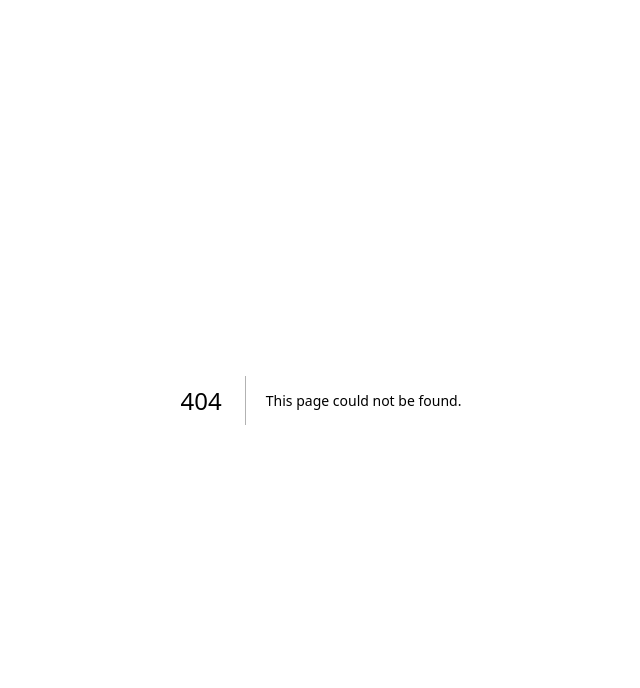
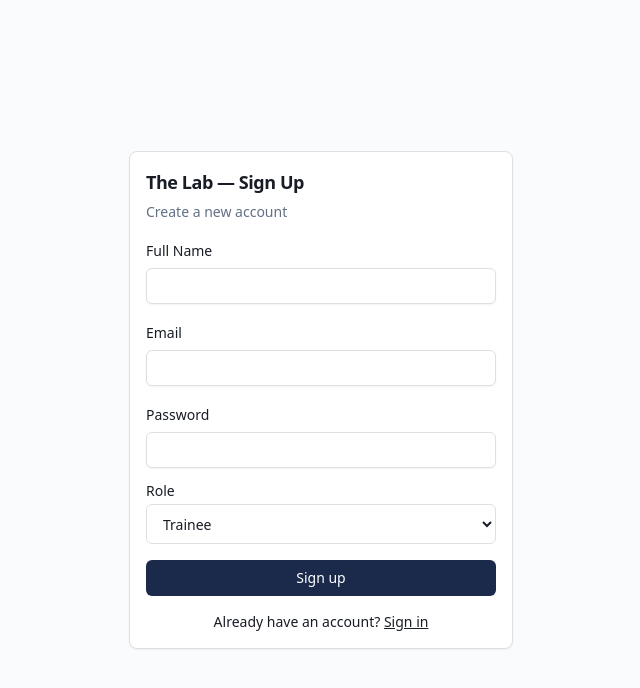
Before and after one commit to ErwinWork21/training-management-tli, a Next.js app: page /signup in a window 1280 px wide. Before the commit this address had no page. Shown: the top 688 px of the page, without its empty margins (319-959 px from the left). Built offline with nearby package versions, Linux system fonts and the light colour scheme.

Commit message:
new: signup features

```diff
--- a/app/(auth)/login/page.tsx
+++ b/app/(auth)/login/page.tsx
@@ -79,6 +79,12 @@ export default function LoginPage() {
           <Suspense fallback={<div className="text-sm text-muted-foreground">Loading form...</div>}>
             <LoginForm />
           </Suspense>
+          <div className="mt-4 text-center text-sm">
+            Don't have an account?{' '}
+            <a href="/signup" className="underline hover:text-primary">
+              Sign up
+            </a>
+          </div>
         </CardContent>
       </Card>
     </main>
--- /dev/null
+++ b/app/(auth)/signup/page.tsx
@@ -0,0 +1,141 @@
+'use client';
+
+import { Suspense, useState } from 'react';
+import { useRouter } from 'next/navigation';
+import Link from 'next/link';
+import { createClient } from '@/lib/supabase/client';
+import { Button } from '@/components/ui/button';
+import { Input } from '@/components/ui/input';
+import { Label } from '@/components/ui/label';
+import { Card, CardContent, CardHeader, CardTitle } from '@/components/ui/card';
+
+function SignupForm() {
+  const router = useRouter();
+  const [fullName, setFullName] = useState('');
+  const [email, setEmail] = useState('');
+  const [password, setPassword] = useState('');
+  const [role, setRole] = useState('trainee');
+  const [error, setError] = useState<string | null>(null);
+  const [loading, setLoading] = useState(false);
+
+  async function handleSubmit(e: React.FormEvent) {
+    e.preventDefault();
+    setLoading(true);
+    setError(null);
+
+    // Validation
+    if (!email || !password || !fullName || !role) {
+      setError('All fields are required.');
+      setLoading(false);
+      return;
+    }
+
+    if (!['supervisor', 'trainer', 'trainee'].includes(role)) {
+      setError('Invalid role selected.');
+      setLoading(false);
+      return;
+    }
+
+    const supabase = createClient();
+    const { error: signUpError } = await supabase.auth.signUp({
+      email,
+      password,
+      options: {
+        data: {
+          full_name: fullName,
+          role: role,
+        },
+      },
+    });
+
+    setLoading(false);
+
+    if (signUpError) {
+      setError(signUpError.message);
+      return;
+    }
+
+    router.replace('/login');
+    router.refresh();
+  }
+
+  return (
+    <form onSubmit={handleSubmit} className="space-y-4">
+      <div className="space-y-1.5">
+        <Label htmlFor="fullName">Full Name</Label>
+        <Input
+          id="fullName"
+          type="text"
+          required
+          value={fullName}
+          onChange={(e) => setFullName(e.target.value)}
+        />
+      </div>
+      <div className="space-y-1.5">
+        <Label htmlFor="email">Email</Label>
+        <Input
+          id="email"
+          type="email"
+          required
+          value={email}
+          onChange={(e) => setEmail(e.target.value)}
+          autoComplete="email"
+        />
+      </div>
+      <div className="space-y-1.5">
+        <Label htmlFor="password">Password</Label>
+        <Input
+          id="password"
+          type="password"
+          required
+          value={password}
+          onChange={(e) => setPassword(e.target.value)}
+          autoComplete="new-password"
+          minLength={6}
+        />
+      </div>
+      <div className="space-y-1.5 flex flex-col">
+        <Label htmlFor="role">Role</Label>
+        <select
+          id="role"
+          required
+          value={role}
+          onChange={(e) => setRole(e.target.value)}
+          className="flex h-10 w-full items-center justify-between rounded-md border border-input bg-background px-3 py-2 text-sm ring-offset-background placeholder:text-muted-foreground focus:outline-none focus:ring-2 focus:ring-ring focus:ring-offset-2 disabled:cursor-not-allowed disabled:opacity-50"
+        >
+          <option value="trainee">Trainee</option>
+          <option value="trainer">Trainer</option>
+          <option value="supervisor">Supervisor</option>
+        </select>
+      </div>
+      {error && <p className="text-sm text-destructive">{error}</p>}
+      <Button type="submit" className="w-full" disabled={loading}>
+        {loading ? 'Signing up…' : 'Sign up'}
+      </Button>
+      <div className="text-center text-sm mt-4">
+        Already have an account?{' '}
+        <Link href="/login" className="underline hover:text-primary">
+          Sign in
+        </Link>
+      </div>
+    </form>
+  );
+}
+
+export default function SignupPage() {
+  return (
+    <main className="flex min-h-screen items-center justify-center bg-secondary/40 p-4">
+      <Card className="w-full max-w-sm">
+        <CardHeader>
+          <CardTitle className="text-lg">The Lab — Sign Up</CardTitle>
+          <p className="text-sm text-muted-foreground">Create a new account</p>
+        </CardHeader>
+        <CardContent>
+          <Suspense fallback={<div className="text-sm text-muted-foreground">Loading form...</div>}>
+            <SignupForm />
+          </Suspense>
+        </CardContent>
+      </Card>
+    </main>
+  );
+}
```
